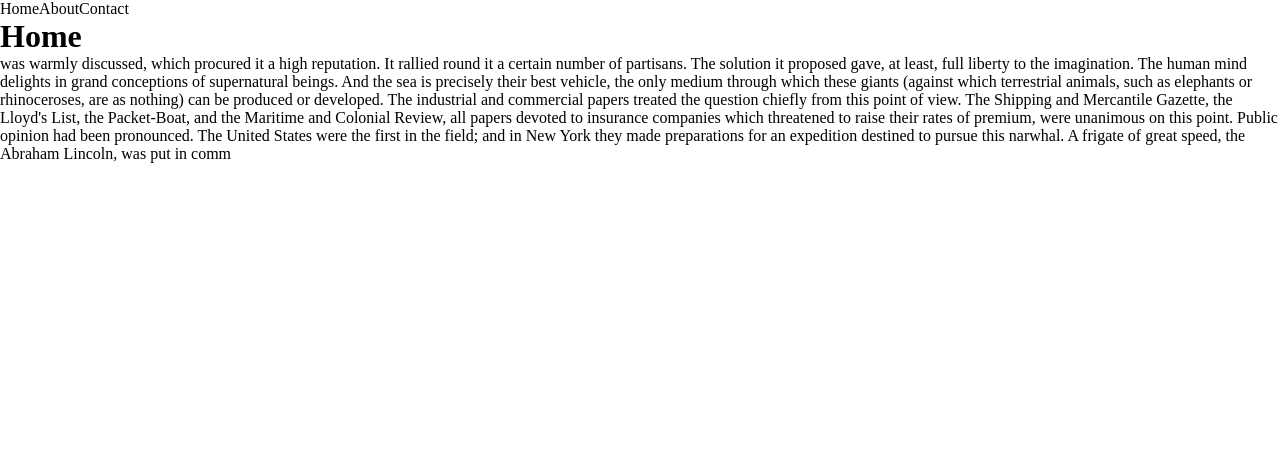
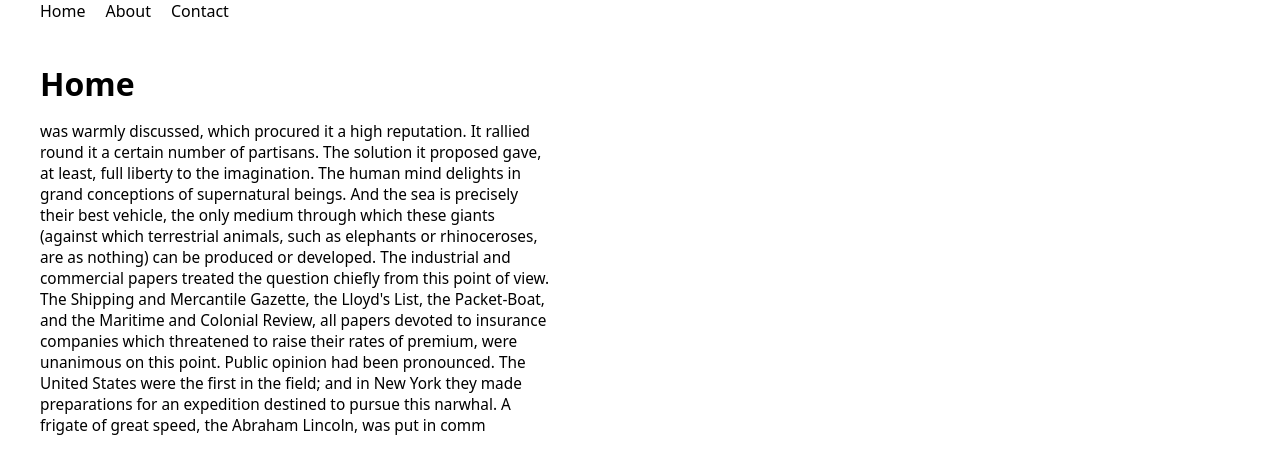
Before and after one commit to coilt/template-slide, a Next.js app: page / in a window 1280 px wide. Shown: the top 474 px of the page. Built offline with nearby package versions, Linux system fonts and the light colour scheme.

Commit message:
Working slider and opacity anim

```diff
--- a/src/components/Layout/Inner/index.jsx
+++ b/src/components/Layout/Inner/index.jsx
@@ -72,9 +72,9 @@ export default function Inner({ children }) {
       <motion.div {...anim(perspective)} className='page'>
         <motion.div {...anim(opacity)}>
           <div className='header'>
-            <Link href='/'>Home</Link>
-            <Link href='/about'>About</Link>
-            <Link href='/contact'>Contact</Link>
+            <Link className='nav' href='/'>Home</Link>
+            <Link className='nav' href='/about'>About</Link>
+            <Link className='nav' href='/contact'>Contact</Link>
           </div>
           {children}
         </motion.div>
--- a/src/components/Layout/Inner/styles.css
+++ /dev/null
@@ -1,18 +0,0 @@
-.inner {
-  height: 100vh;
-  background-color: black;
-  .page {
-    background-color: white;
-      height: 100vh;
-
-  }
-  .slide {
-    position: fixed;
-    z-index: 3;
-    top: 0;
-    left: 0;
-    background-color: white;
-    width: 100vw;
-    height: 100vh;
-  }
-}
--- /dev/null
+++ b/src/components/Layout/Inner/styles.scss
@@ -0,0 +1,40 @@
+.inner {
+  height: 100vh;
+  background-color: black;
+  .page {
+    background-color: white;
+    height: 100vh;
+
+  }
+
+  .slide {
+    position: fixed;
+    z-index: 3;
+    top: 0;
+    left: 0;
+    background-color: white;
+    width: 100vw;
+    height: 100vh;
+  }
+}
+
+.wrapper {
+  margin-left: 40px;
+  margin-right: 40px;
+  margin-top: 40px;
+}
+
+.header {
+  margin-left: 40px;
+  margin-right: 40px;
+}
+
+.nav {
+  margin-right: 20px;
+}
+
+p {
+  font-size: 1.2vw;
+  width: 40vw;
+  margin-top: 2vh;
+}
--- a/src/pages/_app.js
+++ b/src/pages/_app.js
@@ -1,12 +1,14 @@
 import '@/styles/globals.css';
-import '@/styles/../components/Layout/Inner/styles.css';
+import '@/styles/../components/Layout/Inner/styles.scss';
 import Link from 'next/link';
+
+import { Noto_Sans } from 'next/font/google'
 
 import { AnimatePresence } from 'framer-motion';
 
 export default function App({ Component, pageProps, router }) {
   return (
-    <div className='main'>
+    <div className='main' >
 
 
       <AnimatePresence mode='wait'>
--- a/src/pages/about/index.jsx
+++ b/src/pages/about/index.jsx
@@ -1,9 +1,11 @@
- import React from 'react';
+import React from 'react';
 import Inner from '../../components/Layout/Inner';
 
 export default function About() {
   return (
     <Inner>
+              <div className='wrapper'>
+
       <h1>About</h1>
       <div className='body'>
         <p>
@@ -22,6 +24,8 @@ export default function About() {
           story to dive inside. He is married, with three children, and lives in
           London.
         </p>
+        </div>
+
       </div>
     </Inner>
   );
--- a/src/pages/contact/index.jsx
+++ b/src/pages/contact/index.jsx
@@ -4,6 +4,8 @@ import Inner from '../../components/Layout/Inner';
 export default function Contact() {
   return (
     <Inner>
+              <div className='wrapper'>
+
       <h1>Contact</h1>
       <div className='body'>
         <p>
@@ -23,6 +25,8 @@ export default function Contact() {
           and recognized the handsome face.
         </p>
       </div>
+      </div>
+
     </Inner>
 
   )
--- a/src/pages/index.js
+++ b/src/pages/index.js
@@ -12,6 +12,7 @@ export default function Home() {
         <link rel='icon' href='/favicon.ico' />
       </Head>
       <Inner>
+        <div className='wrapper'>
         <h1>Home</h1>
         <div className='body'>
           <p>
@@ -33,6 +34,7 @@ export default function Home() {
             was put in comm
           </p>
         </div>
+        </div>
       </Inner>
     </>
   )
--- a/src/styles/globals.css
+++ b/src/styles/globals.css
@@ -85,6 +85,7 @@ body {
   height: 100vh;
   overflow-x: hidden;
   color: #000;
+  font-family: 'Noto Sans';
 }
 
 body {
```
